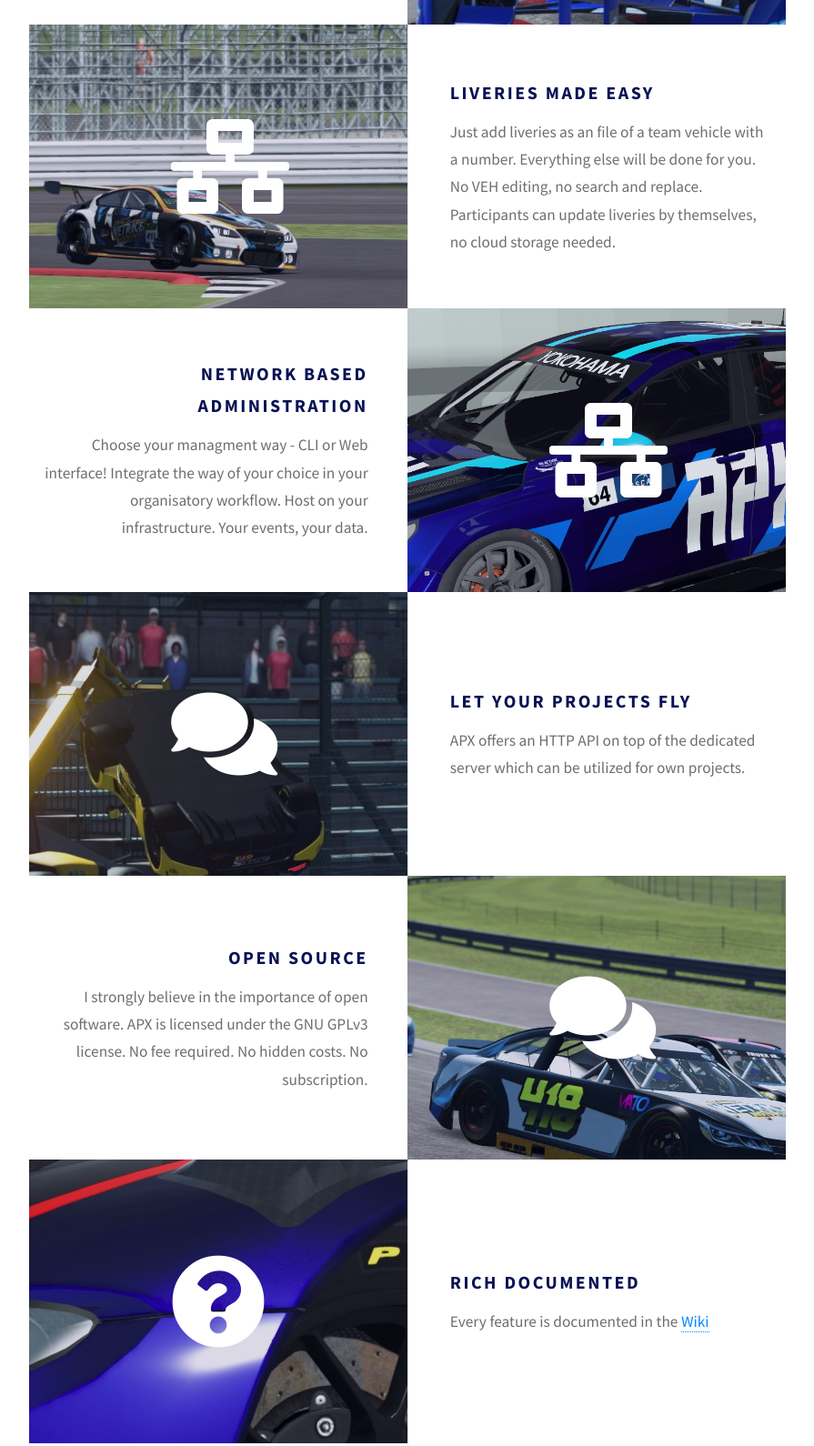
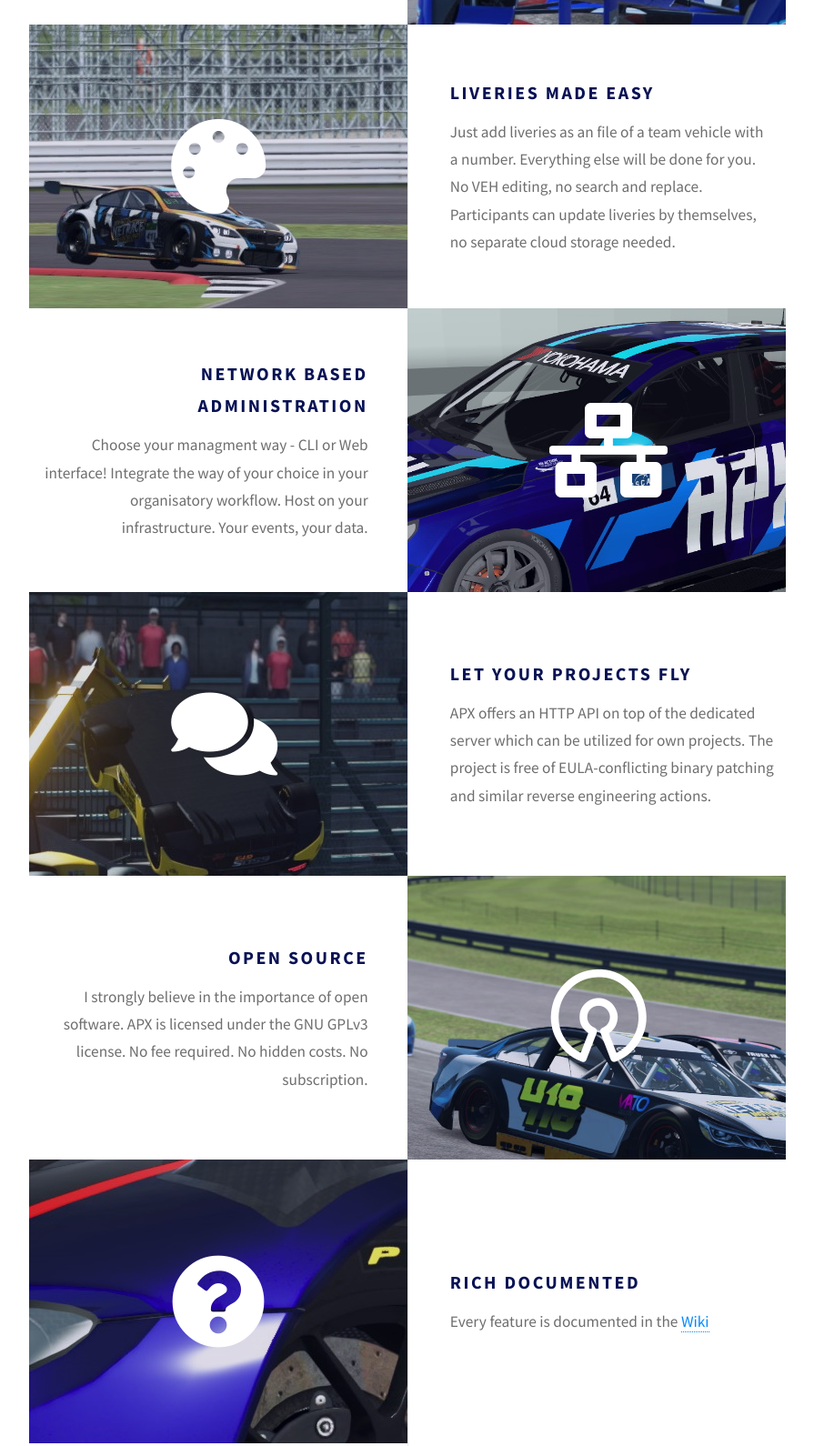
Before and after one commit to apx-simracing/landing, a plain HTML site: page index.html in a window 1280 px wide. Shown: the part 1560-3150 px from the top of the page at 91% size, without its empty margins (192-1087 px from the left). Drawn offline with Linux system fonts and the light colour scheme.

Commit message:
Phrasing updates

```diff
--- a/index.html
+++ b/index.html
@@ -49,11 +49,12 @@
 				</div>
 			</section>
 			<section class="feature left">
-				<a href="#" class="image icon solid fa-network-wired"><img src="images/pic03.jpg" alt="" /></a>
+				<a href="#" class="image icon solid fa-palette"><img src="images/pic03.jpg" alt="" /></a>
 				<div class="content">
 					<h3>Liveries made easy</h3>
 					<p>Just add liveries as an file of a team vehicle with a number. Everything else will be done for you. No VEH
-						editing, no search and replace. Participants can update liveries by themselves, no cloud storage needed.</p>
+						editing, no search and replace. Participants can update liveries by themselves, no separate cloud storage
+						needed.</p>
 				</div>
 			</section>
 			<section class="feature right">
@@ -68,11 +69,13 @@
 				<a href="#" class="image icon solid fa-comments"><img src="images/pic07.jpg" alt="" /></a>
 				<div class="content">
 					<h3>Let your projects fly</h3>
-					<p>APX offers an HTTP API on top of the dedicated server which can be utilized for own projects.</p>
+					<p>APX offers an HTTP API on top of the dedicated server which can be utilized for own projects. The project
+						is free
+						of EULA-conflicting binary patching and similar reverse engineering actions.</p>
 				</div>
 			</section>
 			<section class="feature right">
-				<a href="#" class="image icon solid fa-comments"><img src="images/pic05.jpg" alt="" /></a>
+				<a href="#" class="image icon brands solid fa-osi"><img src="images/pic05.jpg" alt="" /></a>
 				<div class="content">
 					<h3>Open Source</h3>
 					<p>I strongly believe in the importance of open software. APX is licensed under the GNU GPLv3 license. No fee
@@ -107,6 +110,7 @@
 							class="label">GitHub</span></a></li>
 				<li><a href="https://discord.gg/qwSkeAM" class="icon brands fa-discord"><span class="label">Discord</span></a>
 				</li>
+				<li><a href="https://wiki.apx.chmr.eu/" class="icon solid fa-question"><span class="label">Wiki</span></a></li>
 			</ul>
 
 			<ul class="copyright">
@@ -114,6 +118,7 @@
 				<li><a href="https://chmr.eu/contact-me/">Imprint</a></li>
 				<li><a href="https://chmr.eu/privacy/">Privacy</a></li>
 				<li>Design: <a href="http://html5up.net">HTML5 UP</a></li>
+				<li>No <i class="fa fa-mug-hot" title="I drink no coffe :)"></i> was hurt during development.</li>
 			</ul>
 			<ul class="copyright">
 				<li>APX is not related to S397.</li>
```
